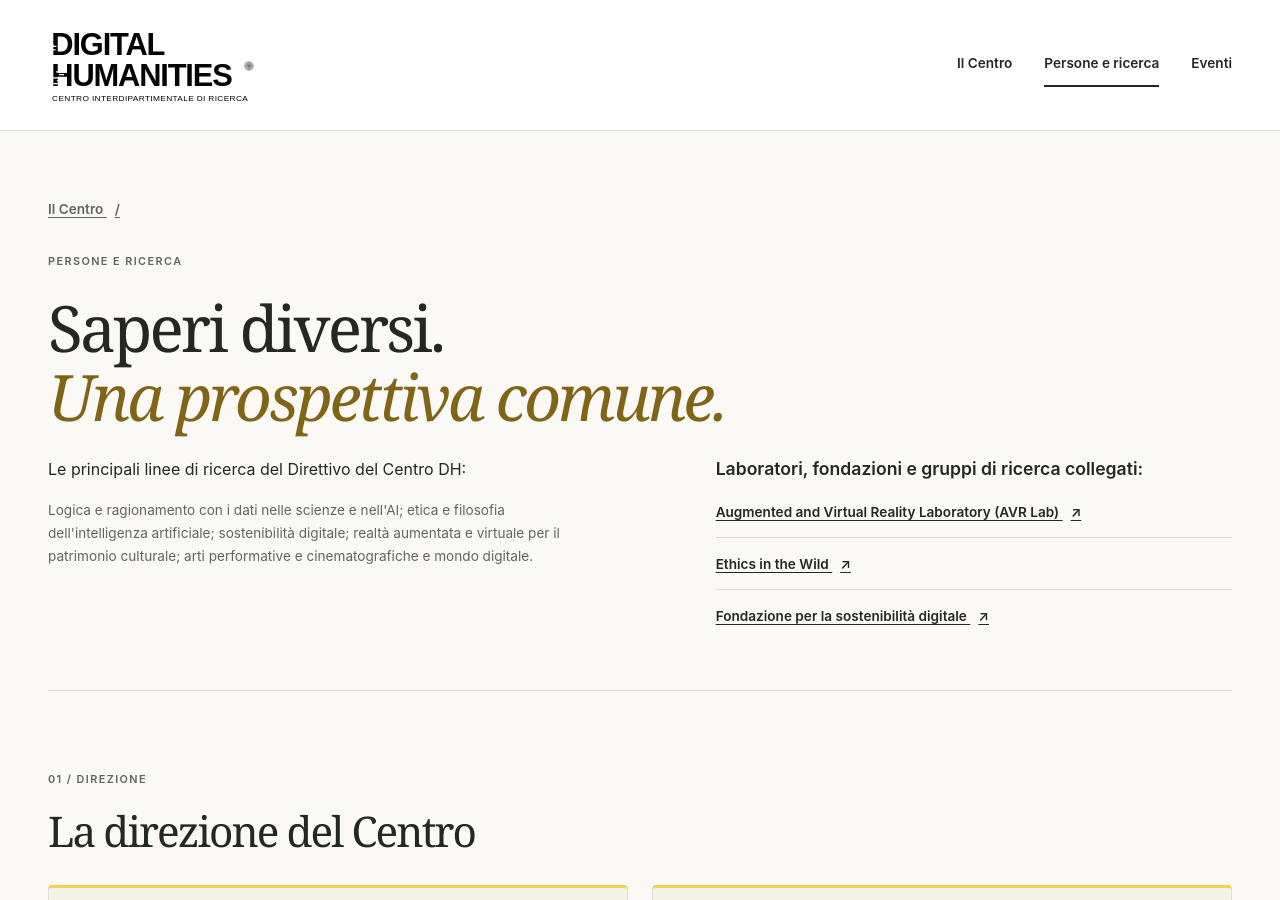
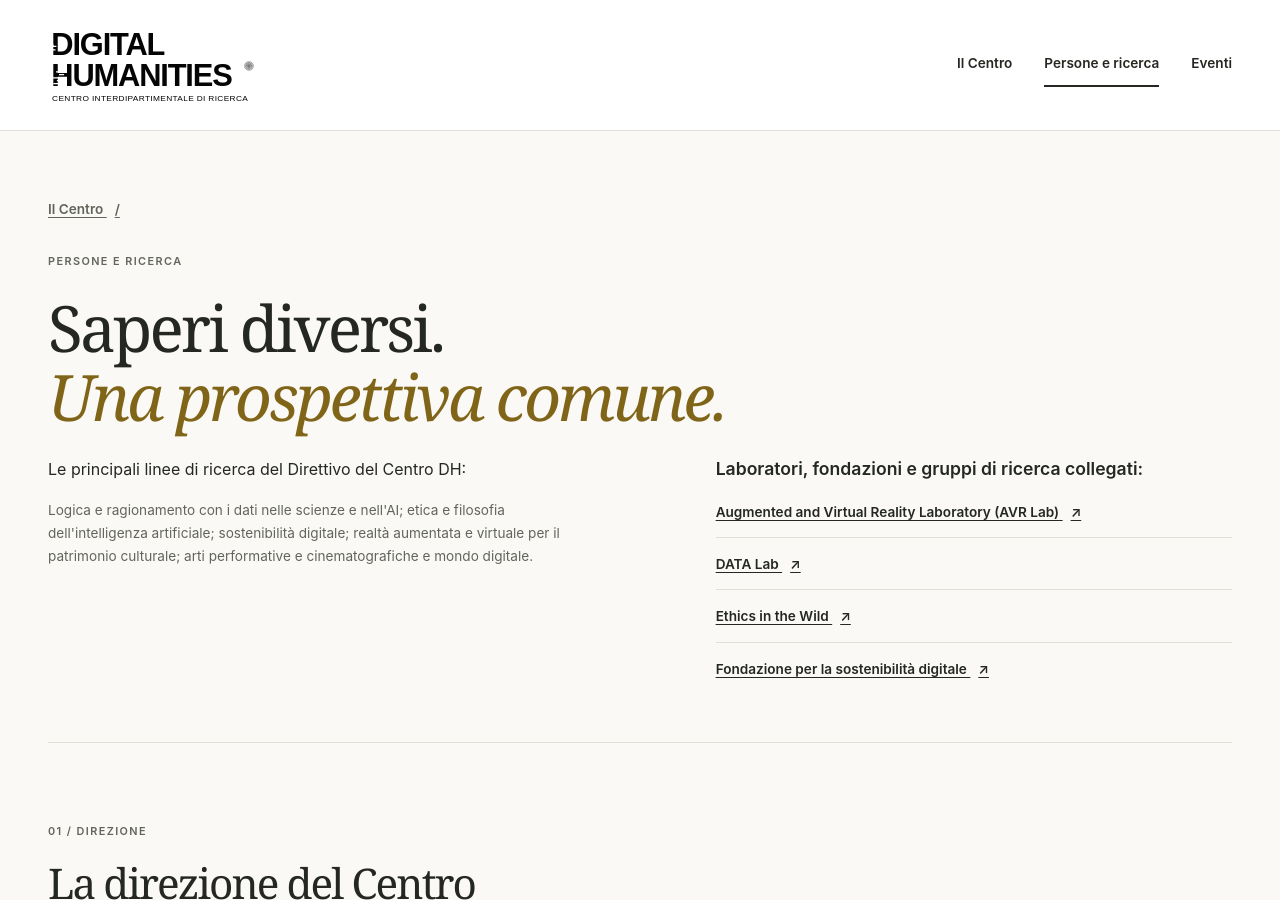
Before and after one commit to centrodh-unisalento/centrodh-unisalento.github.io, a Jekyll site: the page built from persone.html, in a window 1280 px wide and 900 px high. Built offline with Jekyll 4.4.1, drawn with Linux system fonts in a browser that asks for light colours.

Commit message:
Add DATA Lab to related research links
Co-authored-by: Copilot <223556219+Copilot@users.noreply.github.com>

```diff
--- a/persone.html
+++ b/persone.html
@@ -21,6 +21,7 @@ redirect_from:
       <h2 id="research-connections-title">Laboratori, fondazioni e gruppi di ricerca collegati:</h2>
       <ul class="research-links">
         <li><a class="text-link" href="https://avrlab.unisalento.it/">Augmented and Virtual Reality Laboratory (AVR Lab) <span aria-hidden="true">↗</span></a></li>
+        <li><a class="text-link" href="https://datalab.unisalento.it/">DATA Lab <span aria-hidden="true">↗</span></a></li>
         <li><a class="text-link" href="https://sites.google.com/view/ewild/home">Ethics in the Wild <span aria-hidden="true">↗</span></a></li>
         <li><a class="text-link" href="https://sostenibilitadigitale.it/">Fondazione per la sostenibilità digitale <span aria-hidden="true">↗</span></a></li>
       </ul>
```
Also changed, not shown: README.md.
